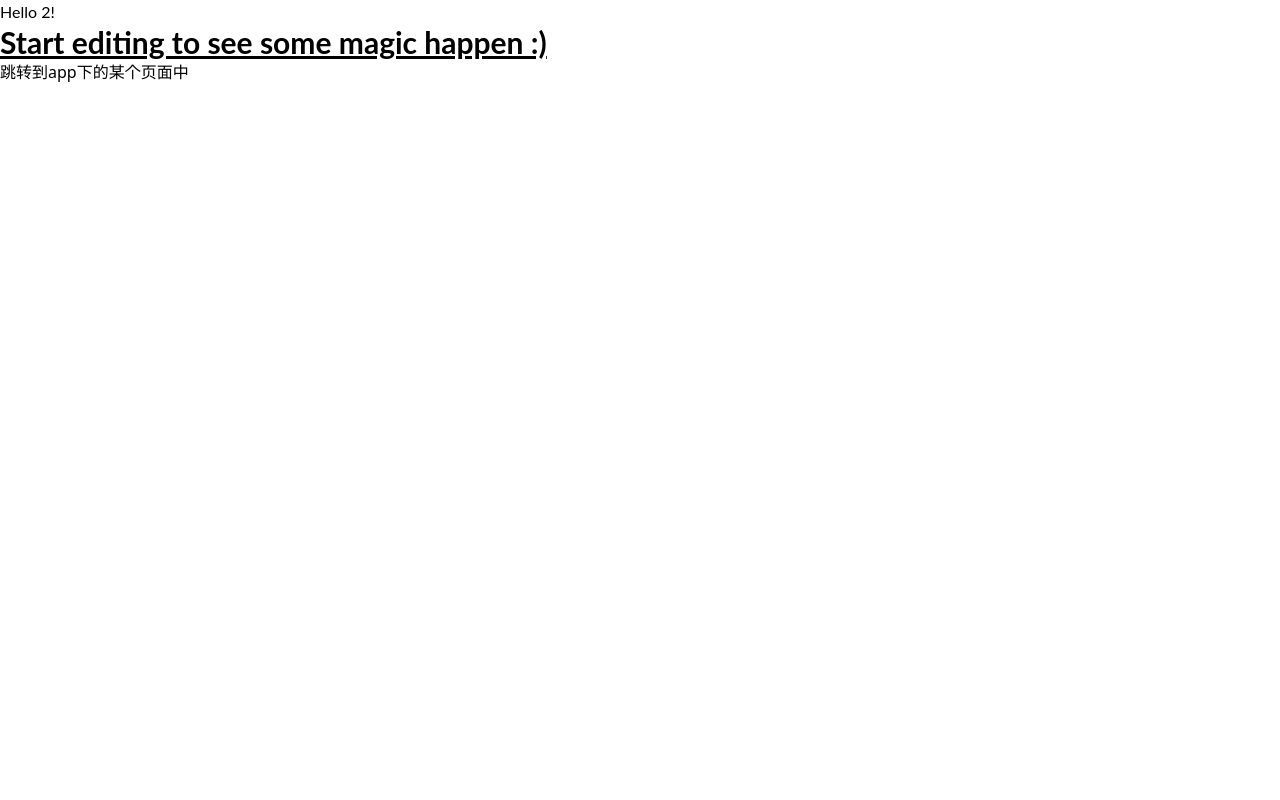
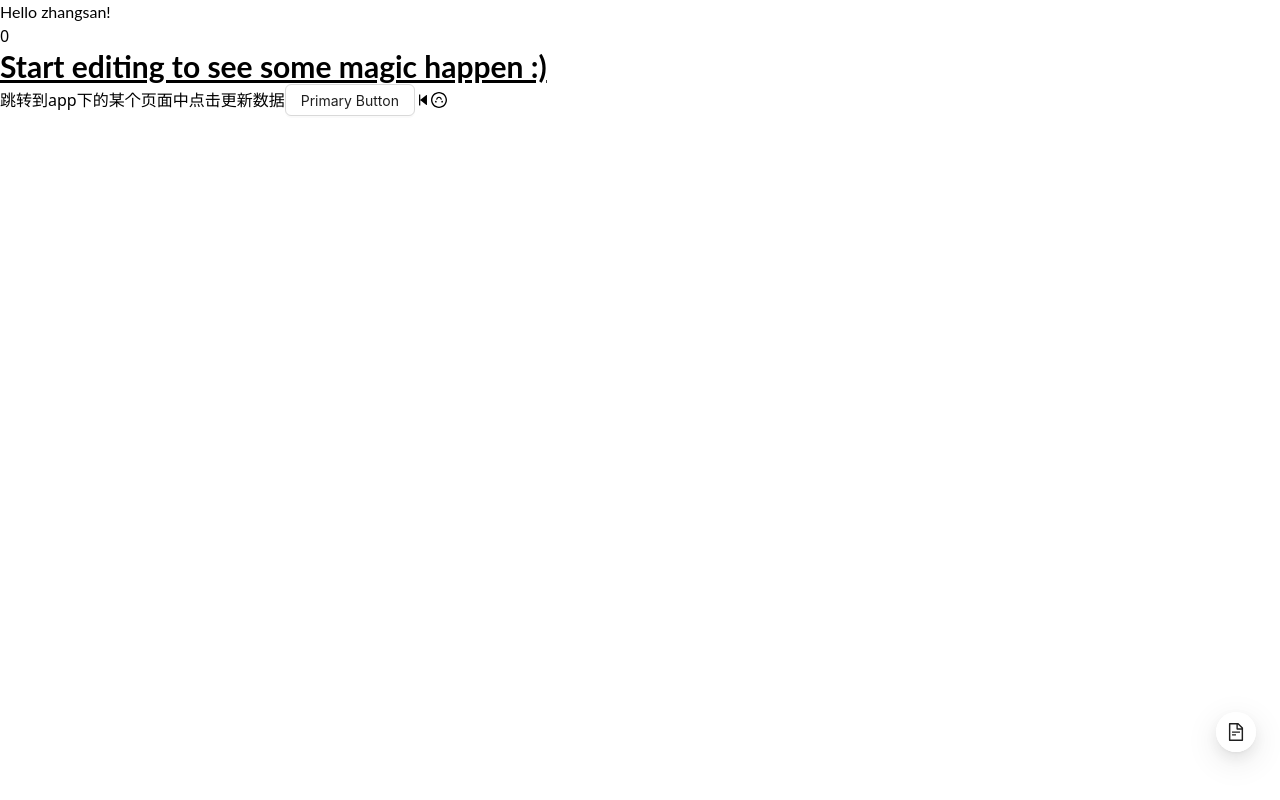
Before and after one commit to panjingshuang/react, a React (Create React App) app: page / in a window 1280 px wide. Built offline with nearby package versions, Linux system fonts and the light colour scheme.

Commit message:
主要是redux 和 antd的导入

```diff
--- a/package.json
+++ b/package.json
@@ -3,13 +3,17 @@
   "version": "0.1.0",
   "private": true,
   "dependencies": {
+    "@reduxjs/toolkit": "^1.9.5",
     "@testing-library/jest-dom": "^5.17.0",
     "@testing-library/react": "^13.4.0",
     "@testing-library/user-event": "^13.5.0",
+    "antd": "^5.8.6",
     "react": "^18.2.0",
     "react-dom": "^18.2.0",
+    "react-redux": "^8.1.2",
     "react-router-dom": "^6.15.0",
     "react-scripts": "5.0.1",
+    "redux-thunk": "^2.4.2",
     "typescript": "^5.2.2",
     "web-vitals": "^2.1.4"
   },
--- a/src/App.tsx
+++ b/src/App.tsx
@@ -1,12 +1,29 @@
 import React ,{ FC } from 'react';
+import { connect } from 'react-redux';
 import { useNavigate } from 'react-router-dom'
-export const App: FC<{ name: string }> = ({ name }) => {
+import { deleteItem } from './store/menu/actions';
+import { Button, FloatButton } from 'antd';
+import {
+  StepBackwardOutlined,
+  SmileOutlined
+} from '@ant-design/icons';
+export const App: FC<{ name: string, menu: number,deleteItem: any }> = (props) => {
   const nav = useNavigate()
   return (
     <div>
-      <h1>Hello {name}!</h1>
+      <h1>Hello {props.name}!</h1>
+      {props.menu}
       <p className="text-3xl font-bold underline">Start editing to see some magic happen :)</p>
       <button onClick={()=>{nav('/home')}}>跳转到app下的某个页面中</button>
+      <button onClick={()=>{props.deleteItem(2)}}>点击更新数据</button>
+       <Button>Primary Button</Button>
+       <StepBackwardOutlined />
+       <SmileOutlined rotate={180} />
+      <FloatButton onClick={() => console.log('click')} />
     </div>
   );
 };
+
+export default connect(function (state: any) {
+  return { menu: state.menuReducer };
+},{deleteItem})(App);
--- a/src/LayOut/Main/index.tsx
+++ b/src/LayOut/Main/index.tsx
@@ -1,6 +1,7 @@
 import React from 'react'
 
 export default function index() {
+  console.log('MAIN')
   return (
     <div>MAIN</div>
   )
--- a/src/index.tsx
+++ b/src/index.tsx
@@ -3,11 +3,15 @@ import { StrictMode } from 'react';
 import { createRoot } from 'react-dom/client';
 import { RouterProvider,  } from 'react-router-dom';
 import router from './router';
+import store from './store'
 import './css/index.css';
+import { Provider } from 'react-redux';
 
 const root = createRoot(document.getElementById('root')!);
 root.render(
   <StrictMode>
-    <RouterProvider router={router}></RouterProvider>
+    <Provider store={store}>
+      <RouterProvider router={router}></RouterProvider>
+    </Provider>
   </StrictMode>
 )
--- /dev/null
+++ b/src/store/const.ts
@@ -0,0 +1,3 @@
+export const CONST_TYPE = {
+  DELETE_ITEM: 'deleteItem'
+}
--- a/src/store/index.ts
+++ b/src/store/index.ts
@@ -1 +1,11 @@
-// import {} from 'react-redux';
+import {
+  legacy_createStore as createStore,
+  applyMiddleware,
+  combineReducers,
+} from 'redux';
+import thunk from 'redux-thunk';
+import menuReducer from './menu/reducer';
+const allReducers = combineReducers({ menuReducer });
+const store = createStore(allReducers, applyMiddleware(thunk));
+export const dispatch = store.dispatch;
+export default store;
--- /dev/null
+++ b/src/store/menu/actions.ts
@@ -0,0 +1,5 @@
+import {CONST_TYPE} from '../const'
+
+export const deleteItem = (data) => {
+  return { type: CONST_TYPE.DELETE_ITEM, data };
+};
--- /dev/null
+++ b/src/store/menu/reducer.ts
@@ -0,0 +1,12 @@
+import {CONST_TYPE} from '../const'
+const initState = 0
+export default function taskReducer(preState = initState, action) {
+  if (!preState) preState = initState;
+  const { type, data } = action;
+  switch (type) {
+    case CONST_TYPE.DELETE_ITEM:
+      return preState - 1;
+    default:
+      return preState;
+  }
+}
```
Also changed, not shown: src/router/index.tsx (+6 -6 lines).
